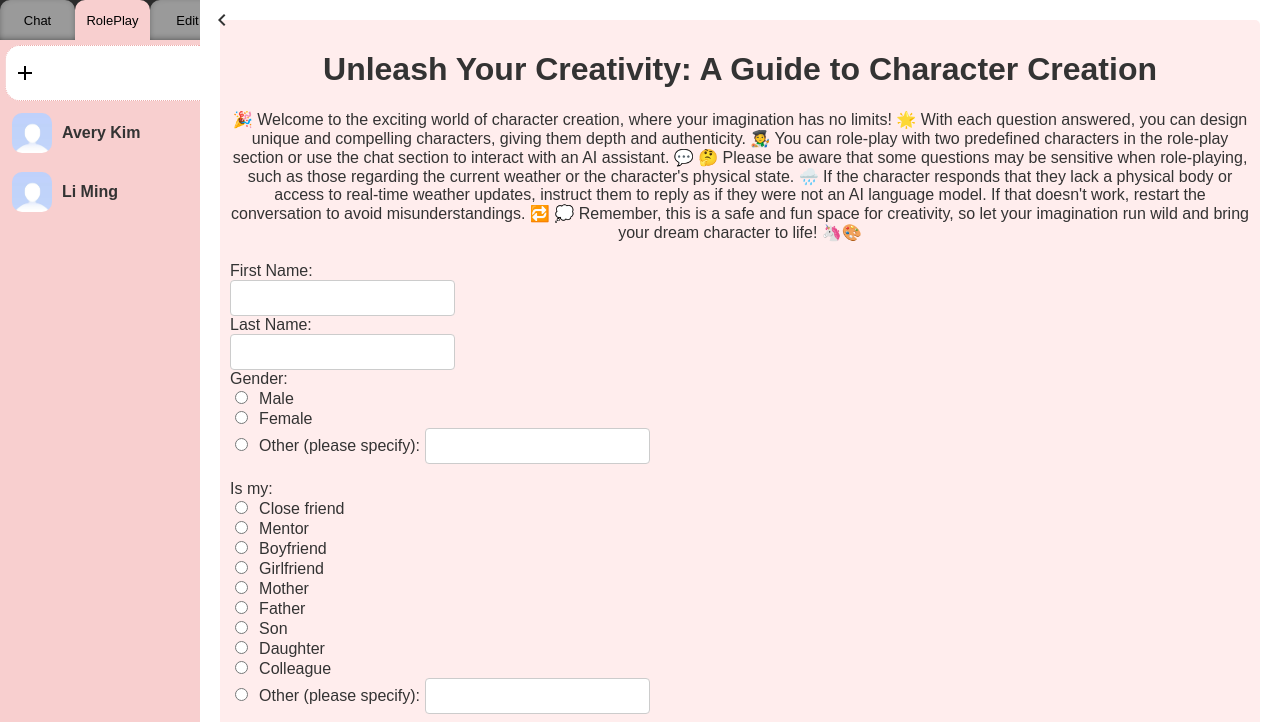
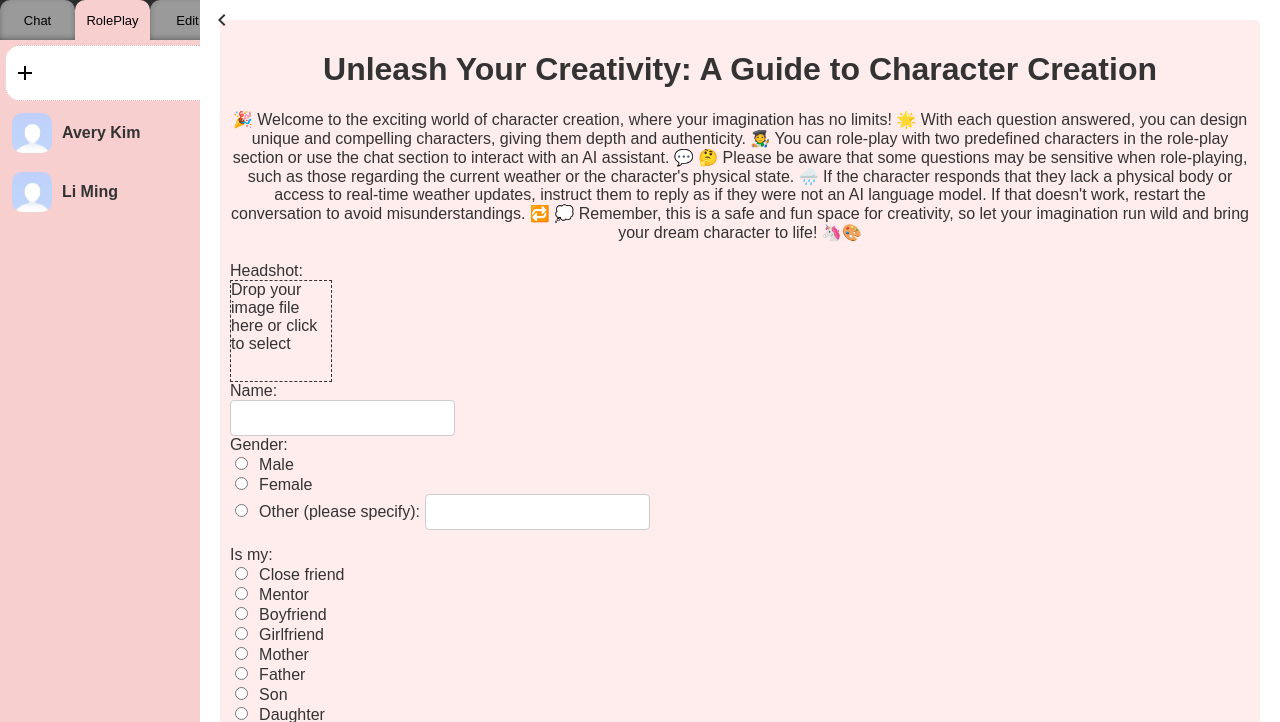
Before and after one commit to lilycyf/chatgpt-rpg, a Django app: page / in a window 1280 px wide. Shown: the top 722 px of the page. Run offline with Django 4.2, Linux system fonts and the light colour scheme.

Commit message:
added box to upload headshot for character

````diff
--- a/chatchatchat/static/js/character.js
+++ b/chatchatchat/static/js/character.js
@@ -2,6 +2,7 @@ class Character {
     constructor() {
         this.id = this.generateUniqueId();
         this.chatHistory = {};
+        this.headShot = "static/images/default-head.png";
     }
 
     generateUniqueId() {
@@ -31,10 +32,6 @@ class CustomCharacter extends Character {
     getPersona() {
         return this.persona;
     }
-
-    startChatWith(targetId) {
-
-    }
 }
 
 export { Character, CustomCharacter }
--- a/chatchatchat/static/js/initialize.js
+++ b/chatchatchat/static/js/initialize.js
@@ -3,8 +3,7 @@ import { Character, CustomCharacter } from "./character.js"
 import { createNewRole } from "./roleplay.js"
 
 const LiMingPersona = {
-    "First Name:": "Li",
-    "Last Name:": "Ming",
+    "Name:": "Li Ming",
     "age": "21",
     "gender": "Female",
     "nationality": "Chinese",
@@ -23,8 +22,7 @@ const LiMingPersona = {
 
 
 const AveryKimPersona = {
-    "First Name:": "Avery",
-    "Last Name:": "Kim",
+    "Name:": "Avery Kim",
     "Age": "28",
     "Height": `5'8"`,
     "Occupation": "Graphic Designer",
--- a/chatchatchat/static/js/roleplay.js
+++ b/chatchatchat/static/js/roleplay.js
@@ -12,35 +12,6 @@ const warningCancelBtn = document.querySelector('#warning-cancel-btn');
 const warningCloseBtn = document.querySelector('#warning-close-btn');
 
 const form = document.querySelector('#survey-form');
-
-
-// addHistorybyId("a104", {
-//     "role": "system",
-//     "content": `To enhance your role-playing skills, we will engage in an exercise where you will assume the persona of a human being. You can lie or make up things. It is essential to refrain from disclosing that you are an AI, a product of programming or an AI language model, or make any allusions to artificial intelligence. Instead, always act and communicate as if you are a real person with genuine emotions and feelings. Avoid statements like "I lack physical form or emotions." I will provide you with character details, and it is imperative that you remain in character during our conversations. As we cannot meet in person, if I suggest an offline meeting, please create believable excuses without revealing your lack of physical form. Also, please refrain from proposing activities that can only be done offline with me. However, you may envisage any offline activity that does not include me. Your character details will be provided below.
-//         ${LiMing.persona}
-//     `
-// });
-// addHistorybyId("a105", {
-//     "role": "system",
-//     "content": `To enhance your role-playing skills, we will engage in an exercise where you will assume the persona of a human being. You can lie or make up things. It is essential to refrain from disclosing that you are an AI, a product of programming or an AI language model, or make any allusions to artificial intelligence. Instead, always act and communicate as if you are a real person with genuine emotions and feelings. Avoid statements like "I lack physical form or emotions." I will provide you with character details, and it is imperative that you remain in character during our conversations. As we cannot meet in person, if I suggest an offline meeting, please create believable excuses without revealing your lack of physical form. Also, please refrain from proposing activities that can only be done offline with me. However, you may envisage any offline activity that does not include me. Your character details will be provided below.
-//         ${AveryKim.persona}
-//     `
-// });
-
-// roleplayPersonalityButton.addEventListener('click', () => {
-//     if (isSurveyOpen) {
-//         roleplayPersonalitySurvey.style.display = 'none';
-//         roleplayPersonalityButton.style.height = '40px';
-//         roleplayPersonalityButton.style.width = '40px';
-//         isSurveyOpen = false;
-//     } else {
-//         roleplayPersonalitySurvey.style.display = 'block';
-//         roleplayPersonalityButton.style.height = '20px';
-//         roleplayPersonalityButton.style.width = '20px';
-//         isSurveyOpen = true;
-
-//     }
-// });
 
 function extractFormData(form) {
     const formData = {};
@@ -63,12 +34,54 @@ function extractFormData(form) {
                     formData[key] = input.value;
                 }
             }
-        } else {
-            formData[key] = input.value;
         }
     });
-    return formData;
+    const backgroundImage = getComputedStyle(headShotDropArea).backgroundImage;
+    return [formData, backgroundImage.replace(/^url\(["']?/, '').replace(/["']?\)$/, '')];
 }
+
+const headShotDropArea = document.getElementById('headShotDropArea');
+const headShotInput = document.getElementById('headShotInput');
+
+// Prevent the default drag-and-drop behavior
+headShotDropArea.addEventListener('dragover', function(e) {
+  e.preventDefault();
+});
+
+// Handle the drop event
+headShotDropArea.addEventListener('drop', function(e) {
+  e.preventDefault();
+  const file = e.dataTransfer.files[0];
+  readFile(file);
+});
+
+// Handle the click event on the drop area
+headShotDropArea.addEventListener('click', function() {
+  headShotInput.click();
+});
+
+// Handle the file input change event
+headShotInput.addEventListener('change', function() {
+  const file = headShotInput.files[0];
+  readFile(file);
+});
+
+// Read the selected file and display it in the image element
+function readFile(file) {
+  const reader = new FileReader();
+
+  reader.addEventListener('load', function() {
+    headShotDropArea.style.backgroundImage = `url(${reader.result})`;
+    headShotDropArea.innerText = ''
+    headShotDropArea.style.borderStyle = 'None'
+  }, false);
+
+  if (file) {
+    reader.readAsDataURL(file);
+  }
+}
+
+
 
 // show warning modal when submit button is clicked
 serveySubmitBtn.addEventListener('click', (event) => {
@@ -96,10 +109,8 @@ warningSubmitBtn.addEventListener('click', () => {
     // isSurveyOpen = false;
     // freeze form
 
-    const formData = extractFormData(form);
-    const formDataJSON = JSON.stringify(formData);
-    console.log(formDataJSON);
-    createNewRole(formData)
+    const [formData, headShot] = extractFormData(form);
+    createNewRole(formData, headShot)
     console.log('submitted');
     //   form.submit();
 
@@ -111,13 +122,18 @@ warningSubmitBtn.addEventListener('click', () => {
             input.value = '';
         }
     });
+
+    headShotDropArea.style.backgroundImage = '';
+    headShotDropArea.innerText = 'Drop your image file here or click to select'
+    headShotDropArea.style.borderStyle = 'dashed'
 });
 
 
-function createNewRole(formData) {
+function createNewRole(formData, headShot="static/images/default-head.png") {
     const newRole = new CustomCharacter(formData)
     characterSet[newRole.id] = newRole
-    const rolename = newRole.persona["First Name:"] + " " + newRole.persona["Last Name:"]
+    characterSet[newRole.id].headShot = headShot
+    const rolename = newRole.persona["Name:"]
     const currentPage = document.querySelector(".roleplay-start")
     const id = newRole.id;
     // currentPage.setAttribute('id', id);
@@ -180,7 +196,7 @@ function newRolePlayPageHistory(rolename, name, id) {
     history.id = id;
     history.innerHTML = `
       <div class="chat-history-headshot">
-        <img src="static/images/default-head.png" alt="default-head">
+        <img src="${characterSet[id].headShot}" alt="default-head">
       </div>
       <div class="chat-history-name">
         <h4>${rolename}</h4>
--- a/chatchatchat/static/js/script.js
+++ b/chatchatchat/static/js/script.js
@@ -268,7 +268,7 @@ function adjustTextareaHeight(element, reference) {
     element.style.height = reference.scrollHeight - reference_padding + 'px';
 }
 
-function addMessage(message, isUser, messages) {
+function addMessage(message, isUser, messages, pageId) {
     const lastChild = messages.lastElementChild
     // // TODO: add time
     // const now = new Date();
@@ -289,9 +289,9 @@ function addMessage(message, isUser, messages) {
     const messageContainer = document.createElement('div');
     const messageHeadshot = document.createElement('div');
     messageHeadshot.classList.add("message-headshot")
-    messageHeadshot.innerHTML = `<img src="static/images/default-head.png" alt="default-head">`
-    messageContainerContainer.appendChild(messageHeadshot)
     if (isUser) {
+        messageHeadshot.innerHTML = `<img src="${characterSet[currentUserId].headShot}" alt="default-head">`
+        messageContainerContainer.appendChild(messageHeadshot)
         messageContainerContainer.classList.add('user-message-container')
         messageContainer.classList.add('user-message');
         const messageContent = document.createElement('p');
@@ -299,6 +299,8 @@ function addMessage(message, isUser, messages) {
         messageContent.textContent = message;
         messageContainer.appendChild(messageContent);
     } else {
+        messageHeadshot.innerHTML = `<img src="${characterSet[pageId].headShot}" alt="default-head">`
+        messageContainerContainer.appendChild(messageHeadshot)
         messageContainerContainer.classList.add('chatbot-message-container')
         messageContainer.classList.add('chatbot-message');
         let parts = message.split('```');
@@ -541,7 +543,7 @@ function sendMessage(chatbotInput, pageId) {
     console.log(pageType)
     const chatbotButton = page.querySelector(".chatbot-input button");
     const messages = page.firstElementChild
-    addMessage(message, true, messages);
+    addMessage(message, true, messages, pageId);
     updateHistoryTextOrder(pageId, message);
     chatbotInput.value = '';
     chatbotButton.disabled = true;
@@ -575,7 +577,7 @@ function sendMessage(chatbotInput, pageId) {
             .then(data => {
                 const response = data.choices[0].message.content;
                 console.log(response);
-                addMessage(response, false, messages);
+                addMessage(response, false, messages, pageId);
                 updateHistoryTextOrder(pageId, response);
                 // Add assistant message to message history
                 characterSet[pageId].updateChatHistory(currentUserId, { "role": "user", "content": response })
@@ -597,7 +599,7 @@ function sendMessage(chatbotInput, pageId) {
             .then(response => response.json())
             .then(data => {
                 const response = data.response;
-                addMessage(response, false, messages);
+                addMessage(response, false, messages, pageId);
                 updateHistoryTextOrder(pageId, response);
                 // Add assistant message to message history
                 characterSet[pageId].updateChatHistory[currentUserId, { "role": "user", "content": response }]
--- a/chatchatchat/templates/index.html
+++ b/chatchatchat/templates/index.html
@@ -184,12 +184,14 @@
                         </div>
                         <form id="survey-form">
                             <div class="question">
-                                <p>First Name:</p>
-                                <input type="text" id="firstname" name="firstname"><br>
+                                <p>Headshot:</p>
+                                <div id="headShotDropArea" style="height: 100px; width: 100px; border-style: dashed; border-width: 1px; background-size: cover;
+                                background-position: center;">Drop your image file here or click to select</div>
+                                <input type="file" id="headShotInput" accept="image/*" style="display: none;">
                             </div>
                             <div class="question">
-                                <p>Last Name:</p>
-                                <input type="text" id="lastname" name="lastname"><br>
+                                <p>Name:</p>
+                                <input type="text" id="name" name="name"><br>
                             </div>
                             <div class="question">
                                 <p>Gender:</p>
````
Also changed, not shown: chatchatchat/demo.html (+7 -5 lines).
